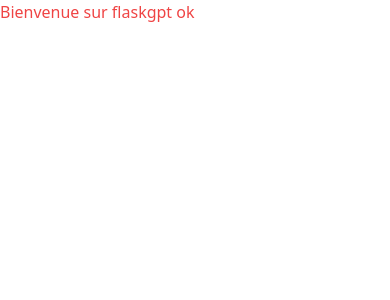
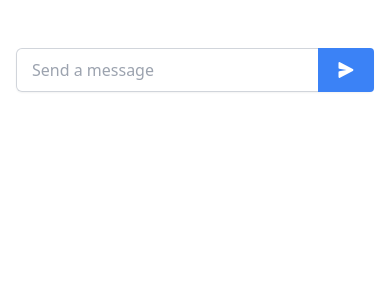
Before and after one commit to VainqueurIlunga/flaskGpt, a Flask app: page / in a window 390 px wide. Shown: the top 300 px of the page. Run offline with Flask 3, Linux system fonts and the light colour scheme; some libraries are stand-ins or nearby versions.

Commit message:
fin de l'interface debut de cloner le bloc de réponse avec javascript

```diff
--- a/static/dist/css/style.css
+++ b/static/dist/css/style.css
@@ -554,6 +554,18 @@ video {
   --tw-contain-style:  ;
 }
 
+.sr-only {
+  position: absolute;
+  width: 1px;
+  height: 1px;
+  padding: 0;
+  margin: -1px;
+  overflow: hidden;
+  clip: rect(0, 0, 0, 0);
+  white-space: nowrap;
+  border-width: 0;
+}
+
 .visible {
   visibility: visible;
 }
@@ -566,12 +578,50 @@ video {
   position: static;
 }
 
+.absolute {
+  position: absolute;
+}
+
 .relative {
   position: relative;
 }
 
+.inset-y-0 {
+  top: 0px;
+  bottom: 0px;
+}
+
+.right-0 {
+  right: 0px;
+}
+
+.m-1 {
+  margin: 0.25rem;
+}
+
+.m-0 {
+  margin: 0px;
+}
+
+.mx-auto {
+  margin-left: auto;
+  margin-right: auto;
+}
+
+.mt-2 {
+  margin-top: 0.5rem;
+}
+
+.mt-auto {
+  margin-top: auto;
+}
+
 .block {
   display: block;
+}
+
+.flex {
+  display: flex;
 }
 
 .table {
@@ -586,6 +636,22 @@ video {
   display: none;
 }
 
+.h-4 {
+  height: 1rem;
+}
+
+.w-4 {
+  width: 1rem;
+}
+
+.w-full {
+  width: 100%;
+}
+
+.max-w-6xl {
+  max-width: 72rem;
+}
+
 .border-collapse {
   border-collapse: collapse;
 }
@@ -598,19 +664,200 @@ video {
   resize: both;
 }
 
+.flex-col {
+  flex-direction: column;
+}
+
+.items-center {
+  align-items: center;
+}
+
+.rounded-md {
+  border-radius: 0.375rem;
+}
+
+.border-0 {
+  border-width: 0px;
+}
+
 .border {
   border-width: 1px;
 }
 
-.text-red-500 {
+.p-6 {
+  padding: 1.5rem;
+}
+
+.px-4 {
+  padding-left: 1rem;
+  padding-right: 1rem;
+}
+
+.py-10 {
+  padding-top: 2.5rem;
+  padding-bottom: 2.5rem;
+}
+
+.py-2 {
+  padding-top: 0.5rem;
+  padding-bottom: 0.5rem;
+}
+
+.py-2\.5 {
+  padding-top: 0.625rem;
+  padding-bottom: 0.625rem;
+}
+
+.pl-4 {
+  padding-left: 1rem;
+}
+
+.pr-10 {
+  padding-right: 2.5rem;
+}
+
+.pr-3 {
+  padding-right: 0.75rem;
+}
+
+.text-sm {
+  font-size: 0.875rem;
+  line-height: 1.25rem;
+}
+
+.italic {
+  font-style: italic;
+}
+
+.leading-6 {
+  line-height: 1.5rem;
+}
+
+.text-gray-900 {
   --tw-text-opacity: 1;
-  color: rgb(239 68 68 / var(--tw-text-opacity));
+  color: rgb(17 24 39 / var(--tw-text-opacity));
 }
 
 .underline {
   text-decoration-line: underline;
 }
 
+.shadow-sm {
+  --tw-shadow: 0 1px 2px 0 rgb(0 0 0 / 0.05);
+  --tw-shadow-colored: 0 1px 2px 0 var(--tw-shadow-color);
+  box-shadow: var(--tw-ring-offset-shadow, 0 0 #0000), var(--tw-ring-shadow, 0 0 #0000), var(--tw-shadow);
+}
+
 .outline {
   outline-style: solid;
 }
+
+.ring-1 {
+  --tw-ring-offset-shadow: var(--tw-ring-inset) 0 0 0 var(--tw-ring-offset-width) var(--tw-ring-offset-color);
+  --tw-ring-shadow: var(--tw-ring-inset) 0 0 0 calc(1px + var(--tw-ring-offset-width)) var(--tw-ring-color);
+  box-shadow: var(--tw-ring-offset-shadow), var(--tw-ring-shadow), var(--tw-shadow, 0 0 #0000);
+}
+
+.ring-inset {
+  --tw-ring-inset: inset;
+}
+
+.ring-gray-300 {
+  --tw-ring-opacity: 1;
+  --tw-ring-color: rgb(209 213 219 / var(--tw-ring-opacity));
+}
+
+.filter {
+  filter: var(--tw-blur) var(--tw-brightness) var(--tw-contrast) var(--tw-grayscale) var(--tw-hue-rotate) var(--tw-invert) var(--tw-saturate) var(--tw-sepia) var(--tw-drop-shadow);
+}
+
+.btn-primary {
+  border-top-right-radius: 0.25rem;
+  border-bottom-right-radius: 0.25rem;
+  --tw-bg-opacity: 1;
+  background-color: rgb(59 130 246 / var(--tw-bg-opacity));
+  padding-top: 0.5rem;
+  padding-bottom: 0.5rem;
+  padding-left: 1rem;
+  padding-right: 1rem;
+  font-weight: 700;
+  --tw-text-opacity: 1;
+  color: rgb(255 255 255 / var(--tw-text-opacity));
+  transition-property: color, background-color, border-color, text-decoration-color, fill, stroke, opacity, box-shadow, transform, filter, -webkit-backdrop-filter;
+  transition-property: color, background-color, border-color, text-decoration-color, fill, stroke, opacity, box-shadow, transform, filter, backdrop-filter;
+  transition-property: color, background-color, border-color, text-decoration-color, fill, stroke, opacity, box-shadow, transform, filter, backdrop-filter, -webkit-backdrop-filter;
+  transition-timing-function: cubic-bezier(0.4, 0, 0.2, 1);
+  transition-duration: 150ms;
+}
+
+.btn-primary:hover {
+  --tw-bg-opacity: 1;
+  background-color: rgb(29 78 216 / var(--tw-bg-opacity));
+}
+
+pre {
+  overflow-x: auto;
+  padding-top: 1rem;
+  padding-bottom: 1rem;
+  font-family: ui-monospace, SFMono-Regular, Menlo, Monaco, Consolas, "Liberation Mono", "Courier New", monospace;
+}
+
+:not(pre)> code {
+  font-family: ui-monospace, SFMono-Regular, Menlo, Monaco, Consolas, "Liberation Mono", "Courier New", monospace;
+  font-weight: 700;
+  font-style: italic;
+  --tw-text-opacity: 1;
+  color: rgb(232 121 249 / var(--tw-text-opacity));
+}
+
+.placeholder\:text-gray-400::-moz-placeholder {
+  --tw-text-opacity: 1;
+  color: rgb(156 163 175 / var(--tw-text-opacity));
+}
+
+.placeholder\:text-gray-400::placeholder {
+  --tw-text-opacity: 1;
+  color: rgb(156 163 175 / var(--tw-text-opacity));
+}
+
+.odd\:bg-slate-50:nth-child(odd) {
+  --tw-bg-opacity: 1;
+  background-color: rgb(248 250 252 / var(--tw-bg-opacity));
+}
+
+.even\:bg-slate-200:nth-child(even) {
+  --tw-bg-opacity: 1;
+  background-color: rgb(226 232 240 / var(--tw-bg-opacity));
+}
+
+.focus\:ring-2:focus {
+  --tw-ring-offset-shadow: var(--tw-ring-inset) 0 0 0 var(--tw-ring-offset-width) var(--tw-ring-offset-color);
+  --tw-ring-shadow: var(--tw-ring-inset) 0 0 0 calc(2px + var(--tw-ring-offset-width)) var(--tw-ring-color);
+  box-shadow: var(--tw-ring-offset-shadow), var(--tw-ring-shadow), var(--tw-shadow, 0 0 #0000);
+}
+
+.focus\:ring-inset:focus {
+  --tw-ring-inset: inset;
+}
+
+.focus\:ring-indigo-600:focus {
+  --tw-ring-opacity: 1;
+  --tw-ring-color: rgb(79 70 229 / var(--tw-ring-opacity));
+}
+
+@media (min-width: 640px) {
+  .sm\:text-sm {
+    font-size: 0.875rem;
+    line-height: 1.25rem;
+  }
+
+  .sm\:leading-6 {
+    line-height: 1.5rem;
+  }
+}
+
+@media (min-width: 768px) {
+  .md\:m-0 {
+    margin: 0px;
+  }
+}
--- a/templates/index.html
+++ b/templates/index.html
@@ -1,15 +1,66 @@
-<!doctype html>
+<!DOCTYPE html>
 <html lang="fr">
 <head>
     <meta charset="UTF-8">
-    <meta name="viewport"
-          content="width=device-width, user-scalable=no, initial-scale=1.0, maximum-scale=1.0, minimum-scale=1.0">
-    <meta http-equiv="X-UA-Compatible" content="ie=edge">
-    <title>FlaskGpt</title>
+    <meta name="viewport" content="width=device-width, initial-scale=1, shrink-to-fit=no">
+    <title>FlaskGPT</title>
     <link rel="stylesheet" href="{{ url_for('static', filename='dist/css/style.css') }}">
+    <script src="https://unpkg.com/showdown/dist/showdown.min.js"></script>
+    <script src="https://cdnjs.cloudflare.com/ajax/libs/highlight.js/11.2.0/highlight.min.js"></script>
+    <link rel="stylesheet" href="https://cdnjs.cloudflare.com/ajax/libs/highlight.js/11.2.0/styles/default.min.css">
 </head>
 <body>
-    <h1 class="text-red-500"> Bienvenue sur flaskgpt ok</h1>
+
+<div id="chat-template" class="hidden odd:bg-slate-50 even:bg-slate-200 p-6">
+    <p class="message"></p>
+</div>
+
+<main class="mx-auto max-w-6xl px-4 py-10 flex flex-col">
+    <div id="gpt-output"></div>
+    <form id="prompt-form" class="mt-auto">
+        <label for="prompt" class="sr-only">Prompt</label>
+        <div>
+            <label for="prompt" class="sr-only">User Prompt</label>
+            <div class="relative mt-2 rounded-md shadow-sm">
+                <input type="text" name="prompt" id="prompt"
+                       class="block w-full rounded-md border-0 py-2.5 pl-4 pr-10 text-gray-900 ring-1 ring-inset ring-gray-300 placeholder:text-gray-400 focus:ring-2 focus:ring-inset focus:ring-indigo-600 sm:text-sm sm:leading-6"
+                       placeholder="Send a message">
+                <button class="btn-primary absolute inset-y-0 right-0 flex items-center pr-3">
+                    <svg class="hidden" id="spinner-icon" width="24" height="24" fill="#fff" viewBox="0 0 24 24" xmlns="http://www.w3.org/2000/svg">
+                        <style>.spinner_b2T7 {
+                            animation: spinner_xe7Q .8s linear infinite
+                        }
+
+                        .spinner_YRVV {
+                            animation-delay: -.65s
+                        }
+
+                        .spinner_c9oY {
+                            animation-delay: -.5s
+                        }
+
+                        @keyframes spinner_xe7Q {
+                            93.75%, 100% {
+                                r: 3px
+                            }
+                            46.875% {
+                                r: .2px
+                            }
+                        }</style>
+                        <circle class="spinner_b2T7" cx="4" cy="12" r="3"/>
+                        <circle class="spinner_b2T7 spinner_YRVV" cx="12" cy="12" r="3"/>
+                        <circle class="spinner_b2T7 spinner_c9oY" cx="20" cy="12" r="3"/>
+                    </svg>
+                    <svg id="send-icon" xmlns="http://www.w3.org/2000/svg" viewBox="0 0 16 16" fill="none" class="h-4 w-4 m-1 md:m-0" stroke-width="2">
+                        <path d="M.5 1.163A1 1 0 0 1 1.97.28l12.868 6.837a1 1 0 0 1 0 1.766L1.969 15.72A1 1 0 0 1 .5 14.836V10.33a1 1 0 0 1 .816-.983L8.5 8 1.316 6.653A1 1 0 0 1 .5 5.67V1.163Z"
+                              fill="currentColor"></path>
+                    </svg>
+                </button>
+            </div>
+        </div>
+    </form>
+</main>
+
 <script src="{{ url_for('static', filename='dist/js/script.js') }}"></script>
 </body>
 </html>
```
Also changed, not shown: static/src/css/input.css (+12 -0 lines).
